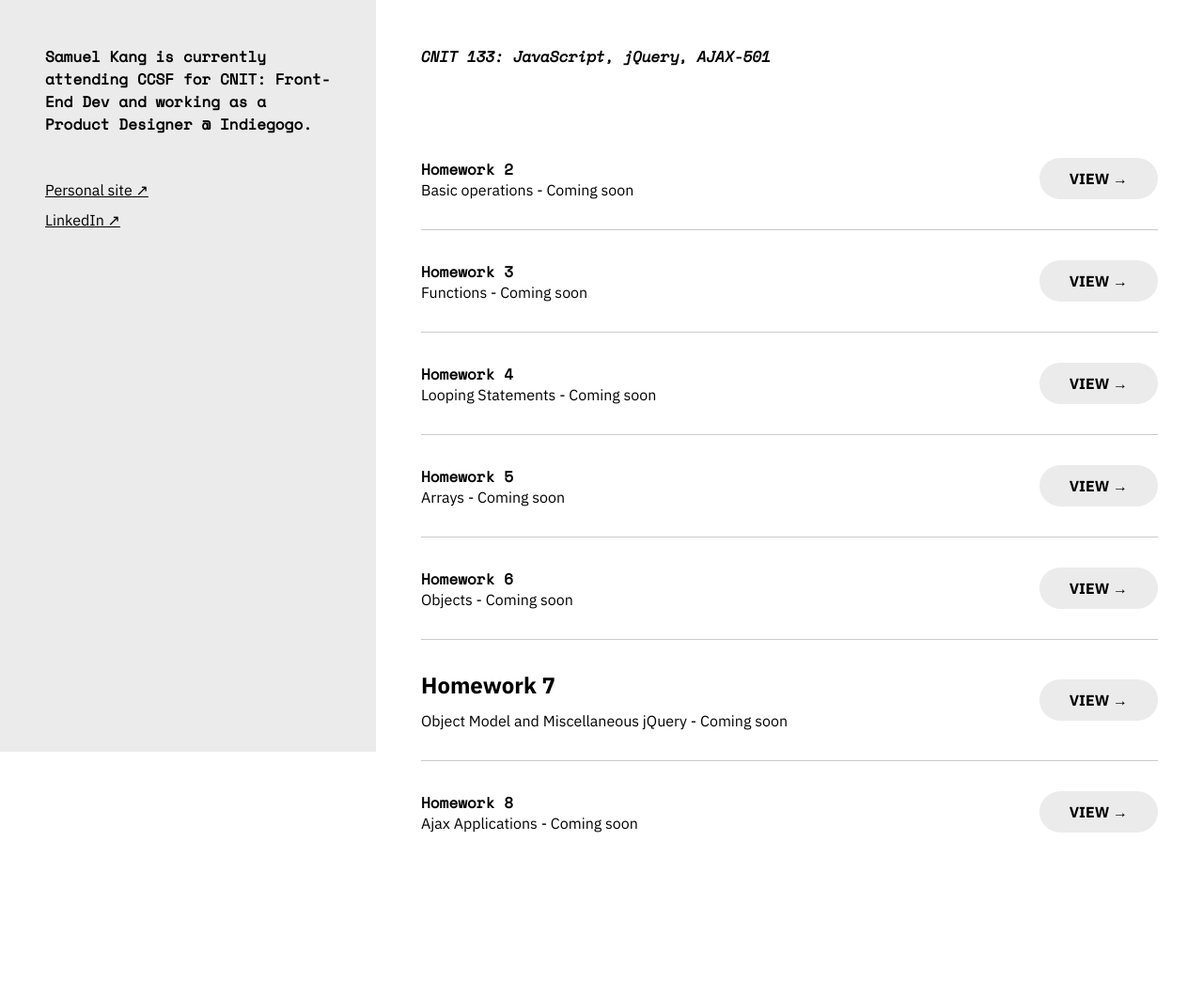
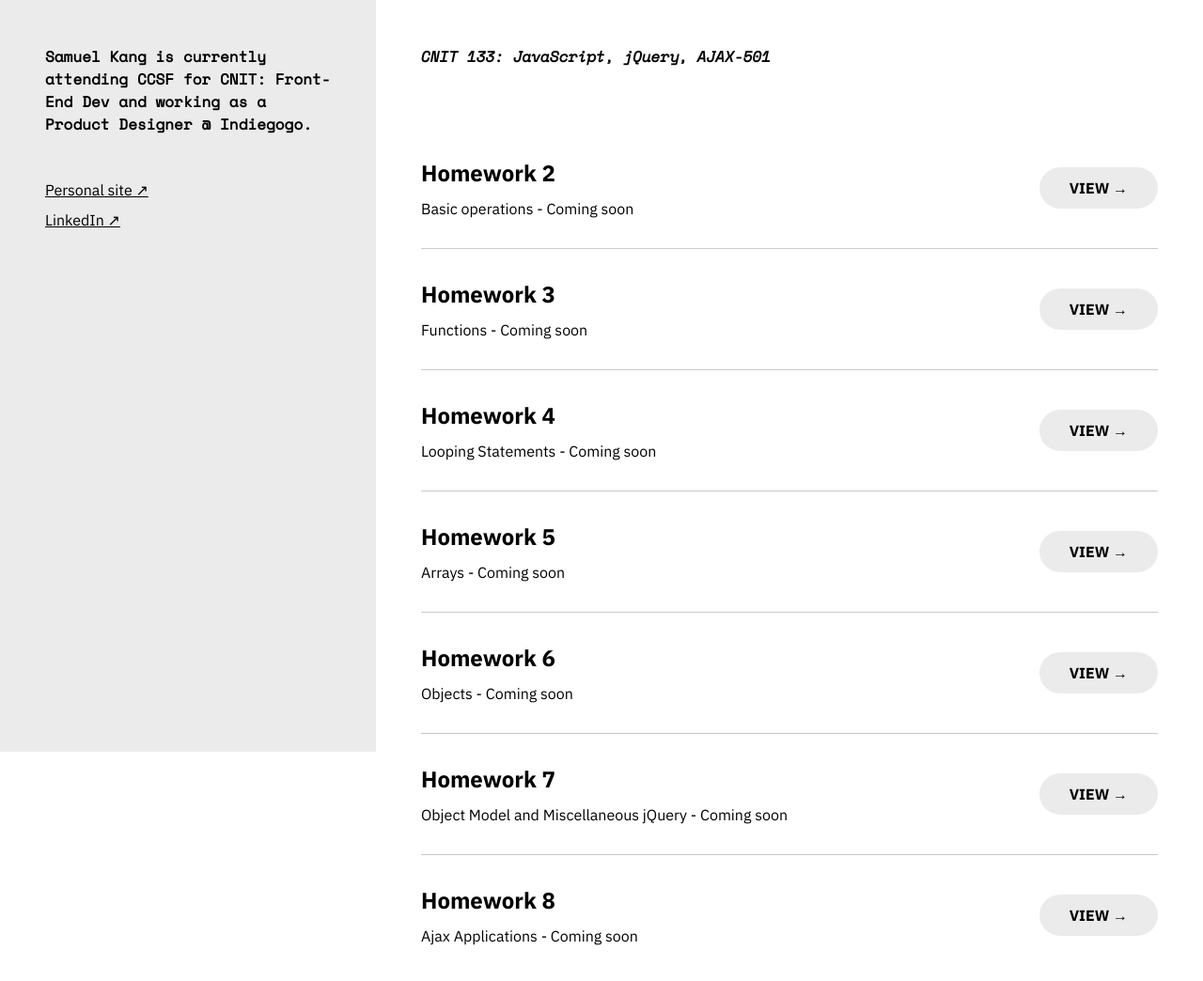
Before and after one commit to ThamuelKang/CNIT, a plain HTML site: page index.html in a window 1280 px wide. Shown: the whole page at 94% size. Before the commit the page ends 966 px from the top, so only its background shows below. Drawn offline with nearby package versions, Linux system fonts and the light colour scheme.

Commit message:
changed h2 to h3

```diff
--- a/index.html
+++ b/index.html
@@ -28,7 +28,7 @@
 
             <a class="homework-container" href="hw2.html">
                 <div class="homework-details">
-                    <h2>Homework 2</h2>
+                    <h3>Homework 2</h3>
                     <p>Basic operations - Coming soon</p>
                 </div>
                 <p class="view">VIEW →</p>
@@ -36,7 +36,7 @@
 
             <a class="homework-container" href="hw3.html">
                 <div class="homework-details">
-                    <h2>Homework 3</h2>
+                    <h3>Homework 3</h3>
                     <p>Functions - Coming soon</p>
                 </div>
                 <p class="view">VIEW →</p>
@@ -44,7 +44,7 @@
 
             <a class="homework-container" href="hw4.html">
                 <div class="homework-details">
-                    <h2>Homework 4</h2>
+                    <h3>Homework 4</h3>
                     <p>Looping Statements - Coming soon</p>
                 </div>
                 <p class="view">VIEW →</p>
@@ -52,7 +52,7 @@
 
             <a class="homework-container" href="hw5.html">
                 <div class="homework-details">
-                    <h2>Homework 5</h2>
+                    <h3>Homework 5</h3>
                         <p>Arrays - Coming soon</p>
                 </div>
                 <p class="view">VIEW →</p>
@@ -60,7 +60,7 @@
 
             <a class="homework-container" href="hw6.html">
                 <div class="homework-details">
-                    <h2>Homework 6</h2>
+                    <h3>Homework 6</h3>
                     <p>Objects - Coming soon</p>
                 </div>
                 <p class="view">VIEW →</p>
@@ -68,7 +68,7 @@
 
             <a class="homework-container" href="hw7.html">
                 <div class="homework-details">
-                    <h3>Homework 7</h2>
+                    <h3>Homework 7</h3>
                     <p>Object Model and Miscellaneous jQuery - Coming soon</p>
                 </div>
                 <p class="view">VIEW →</p>
@@ -76,7 +76,7 @@
 
             <a class="homework-container" href="hw8.html">
                 <div class="homework-details">
-                    <h2>Homework 8</h2>
+                    <h3>Homework 8</h3>
                     <p>Ajax Applications - Coming soon</p>
                 </div>
                 <p class="view">VIEW →</p>
```
